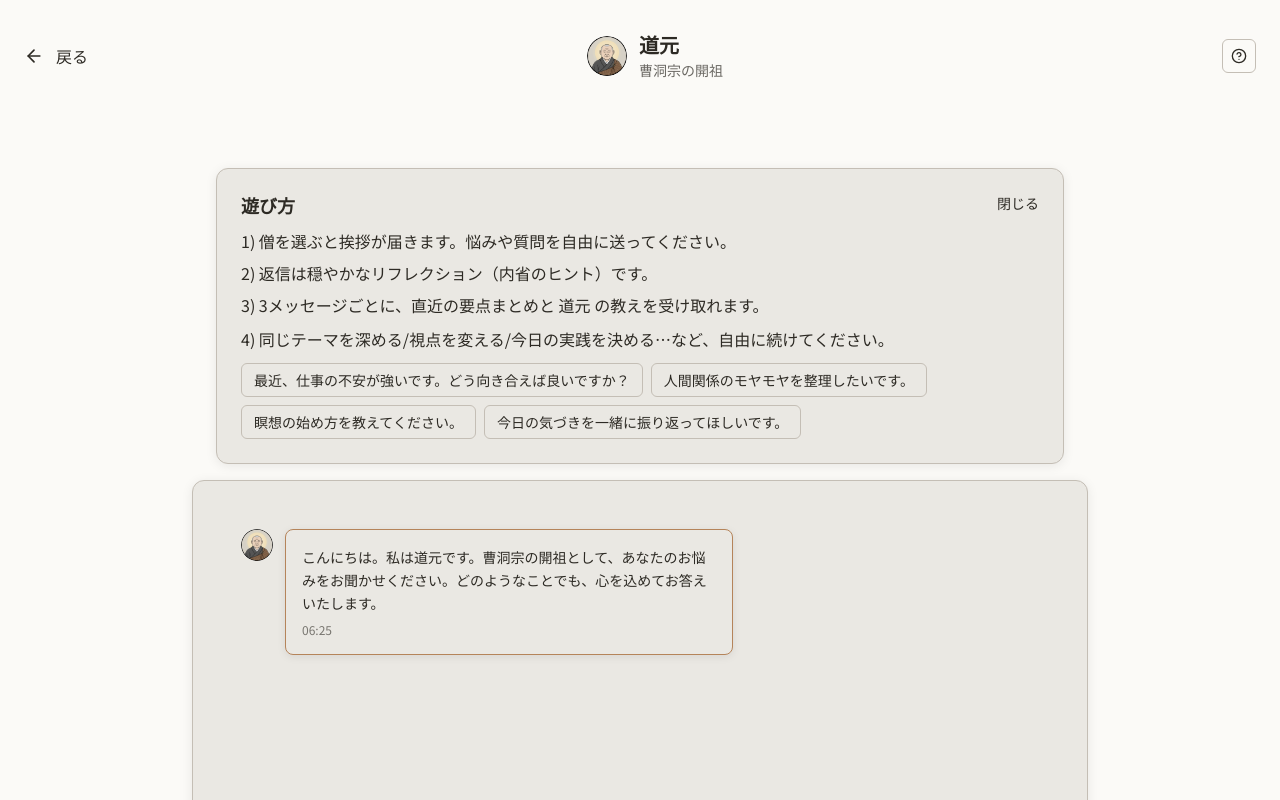
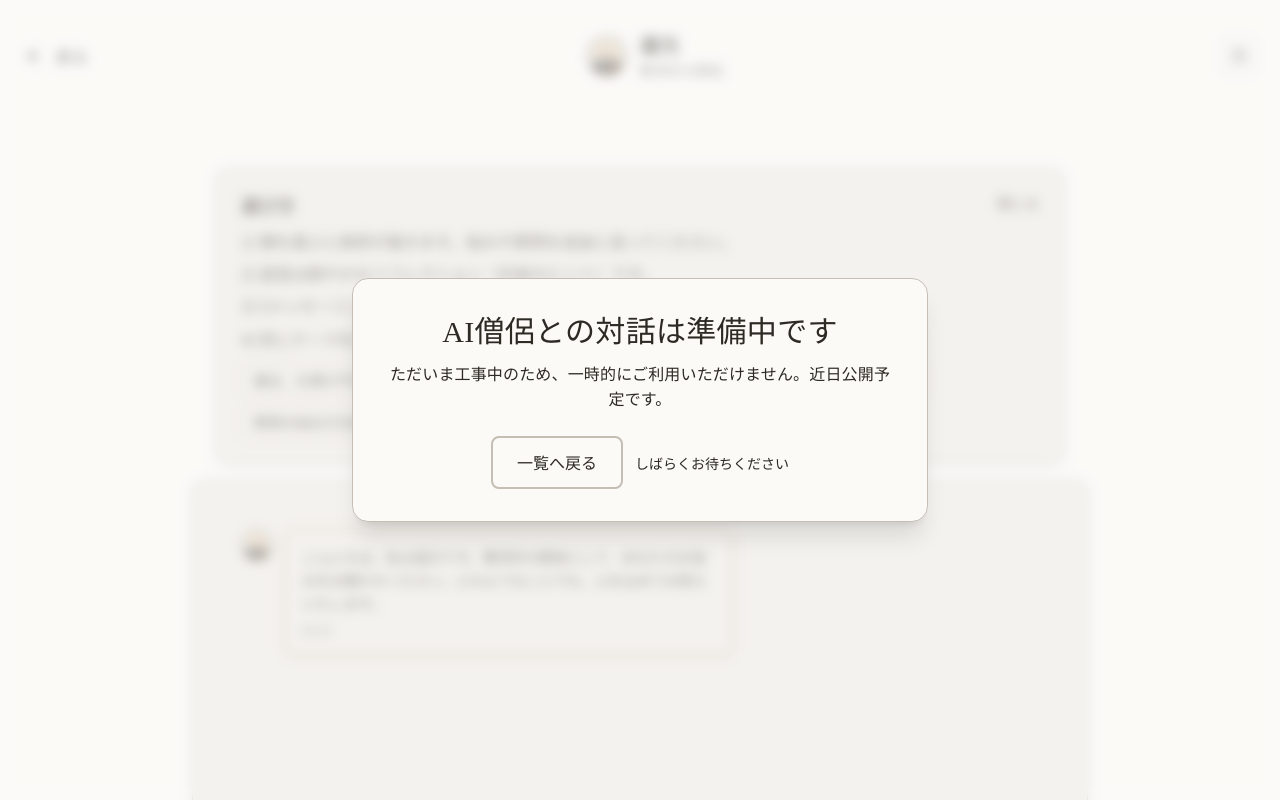
Before and after one commit to Buntamatsushita/tera-talk, a Next.js app: page /chat/dogen in a window 1280 px wide. Shown: the top 800 px of the page. Built offline with nearby package versions, Linux system fonts and the light colour scheme; no server answers.

Commit message:
チャットページとモンク詳細ページに「準備中」オーバーレイを追加し、ユーザーに利用不可の状態を通知する機能を実装しました。また、コードの可読性を向上させるために、いくつかのスタイルを整理しました。

```diff
--- a/src/app/chat/[monk]/page.tsx
+++ b/src/app/chat/[monk]/page.tsx
@@ -1,5 +1,6 @@
 import type { Metadata } from "next";
 import { notFound } from "next/navigation";
+import Link from "next/link";
 import ClientChatPage from "@/app/chat/components/ClientChatPage";
 import { monks } from "@/app/chat/monks";
 
@@ -7,18 +8,71 @@ export function generateStaticParams() {
   return Object.keys(monks).map((monk) => ({ monk }));
 }
 
-export default async function Page({ params }: { params: Promise<{ monk: string }> }) {
+export default async function Page({
+  params,
+}: {
+  params: Promise<{ monk: string }>;
+}) {
   const { monk: monkKey } = await params;
   const monk = monks[monkKey as keyof typeof monks];
   if (!monk) {
     notFound();
   }
-  return <ClientChatPage monk={monk} monkKey={monkKey} />;
+  return (
+    <>
+      <ClientChatPage monk={monk} monkKey={monkKey} />
+      {/* Under Construction Overlay */}
+      <div
+        className="fixed inset-0 z-50"
+        aria-live="polite"
+        role="dialog"
+        aria-modal="true"
+      >
+        <div
+          className="absolute inset-0"
+          style={{
+            backgroundColor: "rgba(251, 250, 247, 0.55)",
+            backdropFilter: "blur(6px)",
+            WebkitBackdropFilter: "blur(6px)",
+          }}
+        />
+        <div className="relative z-10 h-full w-full flex items-center justify-center px-4">
+          <div
+            className="w-full max-w-xl rounded-2xl p-8 text-center shadow-xl"
+            style={{
+              backgroundColor: "var(--color-base-bg)",
+              border: "1px solid var(--color-border)",
+            }}
+          >
+            <h2 className="heading-secondary mb-2">
+              AI僧侶との対話は準備中です
+            </h2>
+            <p className="body-text mb-6">
+              ただいま工事中のため、一時的にご利用いただけません。近日公開予定です。
+            </p>
+            <div className="flex items-center justify-center gap-3">
+              <Link href="/chat" className="btn-secondary-soft">
+                一覧へ戻る
+              </Link>
+              <span
+                className="font-sans text-sm"
+                style={{ color: "var(--color-text-primary)" }}
+              >
+                しばらくお待ちください
+              </span>
+            </div>
+          </div>
+        </div>
+      </div>
+    </>
+  );
 }
 
-export async function generateMetadata(
-  { params }: { params: Promise<{ monk: string }> }
-): Promise<Metadata> {
+export async function generateMetadata({
+  params,
+}: {
+  params: Promise<{ monk: string }>;
+}): Promise<Metadata> {
   const { monk: monkKey } = await params;
   const monk = monks[monkKey as keyof typeof monks];
   if (!monk) return {};
--- a/src/app/chat/[monk]/summary/page.tsx
+++ b/src/app/chat/[monk]/summary/page.tsx
@@ -155,6 +155,47 @@ export default async function SummaryPage({ params }: { params: Promise<{ monk:
           </div>
         </div>
       </main>
+      {/* Under Construction Overlay */}
+      <div
+        className="fixed inset-0 z-50"
+        aria-live="polite"
+        role="dialog"
+        aria-modal="true"
+      >
+        <div
+          className="absolute inset-0"
+          style={{
+            backgroundColor: "rgba(251, 250, 247, 0.55)",
+            backdropFilter: "blur(6px)",
+            WebkitBackdropFilter: "blur(6px)",
+          }}
+        />
+        <div className="relative z-10 h-full w-full flex items-center justify-center px-4">
+          <div
+            className="w-full max-w-xl rounded-2xl p-8 text-center shadow-xl"
+            style={{
+              backgroundColor: "var(--color-base-bg)",
+              border: "1px solid var(--color-border)",
+            }}
+          >
+            <h2 className="heading-secondary mb-2">サマリー機能は準備中です</h2>
+            <p className="body-text mb-6">
+              ただいま工事中のため、一時的にご利用いただけません。近日公開予定です。
+            </p>
+            <div className="flex items-center justify-center gap-3">
+              <Link href={`/chat/${monkKey}`} className="btn-secondary-soft">
+                対話に戻る
+              </Link>
+              <span
+                className="font-sans text-sm"
+                style={{ color: "var(--color-text-primary)" }}
+              >
+                しばらくお待ちください
+              </span>
+            </div>
+          </div>
+        </div>
+      </div>
     </div>
   );
 }
--- a/src/app/chat/page.tsx
+++ b/src/app/chat/page.tsx
@@ -25,41 +25,44 @@ const monks = [
     slug: "shaka",
     name: monkDefs.shaka.name,
     title: monkDefs.shaka.title,
-    description: "普遍的かつ根本的な教えに基づいた回答をします。人生の根本的な悩みや、仏教の基本的な教えについて相談できます。",
+    description:
+      "普遍的かつ根本的な教えに基づいた回答をします。人生の根本的な悩みや、仏教の基本的な教えについて相談できます。",
     image: monkDefs.shaka.image,
     characteristics: [
       "慈悲深く、すべての生き物を平等に愛する",
       "智慧に満ちた教えで根本的な解決を示す",
       "四諦八正道に基づいた実践的な助言",
-      "執着を手放すことの大切さを説く"
-    ]
+      "執着を手放すことの大切さを説く",
+    ],
   },
   {
     slug: "kukai",
     name: monkDefs.kukai.name,
     title: monkDefs.kukai.title,
-    description: "密教の視点から、現実世界での実践的な助言を与えます。修行や瞑想、現世での成功について相談できます。",
+    description:
+      "密教の視点から、現実世界での実践的な助言を与えます。修行や瞑想、現世での成功について相談できます。",
     image: monkDefs.kukai.image,
     characteristics: [
       "密教の深い智慧と実践的な教え",
       "現世での成功と精神的な成長の両立",
       "真言（マントラ）による心の浄化",
-      "宇宙との一体感を重視する"
-    ]
+      "宇宙との一体感を重視する",
+    ],
   },
   {
     slug: "dogen",
     name: monkDefs.dogen.name,
     title: monkDefs.dogen.title,
-    description: "禅の思想に基づき、自己との向き合い方を諭します。瞑想、坐禅、自己探求について相談できます。",
+    description:
+      "禅の思想に基づき、自己との向き合い方を諭します。瞑想、坐禅、自己探求について相談できます。",
     image: monkDefs.dogen.image,
     characteristics: [
       "只管打坐（ただひたすら坐る）の教え",
       "今この瞬間を大切にする生き方",
       "自己と向き合う深い内省",
-      "自然との調和を重視する"
-    ]
-  }
+      "自然との調和を重視する",
+    ],
+  },
 ];
 
 export default function ChatPage() {
@@ -67,7 +70,10 @@ export default function ChatPage() {
   return (
     <PageLayout currentPage="chat">
       <div className="max-w-4xl mx-auto">
-        <div className="text-center mb-16 relative" style={{ minHeight: "140px" }}>
+        <div
+          className="text-center mb-16 relative"
+          style={{ minHeight: "140px" }}
+        >
           <CharacterFigure
             name="welcome"
             decorative
@@ -77,9 +83,7 @@ export default function ChatPage() {
             sizesOverride="(max-width: 1024px) 30vw, 150px"
             fitParentHeight
           />
-          <h2 className="heading-primary mb-6">
-            AI僧侶に相談
-          </h2>
+          <h2 className="heading-primary mb-6">AI僧侶に相談</h2>
           <p className="body-text-lg leading-relaxed">
             著名な僧侶を模したAIに、あなたの悩みや疑問を相談できます。
             <br />
@@ -92,19 +96,22 @@ export default function ChatPage() {
           {monks.map((monk) => (
             <Card key={monk.slug} className="group-hover:scale-105">
               <div className="flex items-start space-x-6">
-                <div className="w-20 h-20 rounded-2xl overflow-hidden flex items-center justify-center flex-shrink-0" style={{ backgroundColor: 'var(--color-accent)' }}>
+                <div
+                  className="w-20 h-20 rounded-2xl overflow-hidden flex items-center justify-center flex-shrink-0"
+                  style={{ backgroundColor: "var(--color-accent)" }}
+                >
                   {/* eslint-disable-next-line @next/next/no-img-element */}
-                  <img src={`${basePath}${monk.image}`} alt={`${monk.name}のアイコン`} className="w-full h-full object-cover" />
+                  <img
+                    src={`${basePath}${monk.image}`}
+                    alt={`${monk.name}のアイコン`}
+                    className="w-full h-full object-cover"
+                  />
                 </div>
                 <div className="flex-1">
                   <div className="flex items-start justify-between mb-4">
                     <div className="flex items-center space-x-3">
-                      <h3 className="heading-secondary">
-                        {monk.name}
-                      </h3>
-                      <span className="body-text-lg">
-                        {monk.title}
-                      </span>
+                      <h3 className="heading-secondary">{monk.name}</h3>
+                      <span className="body-text-lg">{monk.title}</span>
                     </div>
                     <FavoriteButton
                       id={`monk:/chat/${monk.slug}`}
@@ -112,7 +119,7 @@ export default function ChatPage() {
                       title={monk.name}
                       description={monk.description}
                       url={`/chat/${monk.slug}`}
-                      icon={monk.name.substring(0,1)}
+                      icon={monk.name.substring(0, 1)}
                       color={"from-green-500 to-green-600"}
                     />
                   </div>
@@ -120,7 +127,10 @@ export default function ChatPage() {
                     <p className="body-text mb-6 leading-relaxed">
                       {monk.description}
                     </p>
-                    <div className="flex items-center font-semibold group-hover:translate-x-2 transition-transform" style={{ color: 'var(--color-success)' }}>
+                    <div
+                      className="flex items-center font-semibold group-hover:translate-x-2 transition-transform"
+                      style={{ color: "var(--color-success)" }}
+                    >
                       相談を始める
                       <ArrowRight className="w-4 h-4 ml-2" />
                     </div>
@@ -134,30 +144,53 @@ export default function ChatPage() {
         {/* Consultation Tips */}
         <Card className="mt-16">
           <div className="flex items-center mb-6">
-            <MessageCircle className="w-8 h-8 mr-3" style={{ color: 'var(--color-success)' }} />
+            <MessageCircle
+              className="w-8 h-8 mr-3"
+              style={{ color: "var(--color-success)" }}
+            />
             <h3 className="heading-secondary">相談のコツ</h3>
           </div>
           <div className="grid md:grid-cols-2 gap-6">
             <div>
-              <h4 className="font-semibold mb-2" style={{ color: 'var(--color-text-primary)' }}>1. 具体的に相談する</h4>
+              <h4
+                className="font-semibold mb-2"
+                style={{ color: "var(--color-text-primary)" }}
+              >
+                1. 具体的に相談する
+              </h4>
               <p className="body-text">
                 悩みや疑問を具体的に説明することで、より適切な助言を得ることができます。
               </p>
             </div>
             <div>
-              <h4 className="font-semibold mb-2" style={{ color: 'var(--color-text-primary)' }}>2. 僧侶を選ぶ</h4>
+              <h4
+                className="font-semibold mb-2"
+                style={{ color: "var(--color-text-primary)" }}
+              >
+                2. 僧侶を選ぶ
+              </h4>
               <p className="body-text">
                 それぞれの僧侶には異なる特徴があります。相談内容に応じて適切な僧侶を選びましょう。
               </p>
             </div>
             <div>
-              <h4 className="font-semibold mb-2" style={{ color: 'var(--color-text-primary)' }}>3. 継続的に相談する</h4>
+              <h4
+                className="font-semibold mb-2"
+                style={{ color: "var(--color-text-primary)" }}
+              >
+                3. 継続的に相談する
+              </h4>
               <p className="body-text">
                 一度の相談で解決しない場合も、継続的に相談することで理解が深まります。
               </p>
             </div>
             <div>
-              <h4 className="font-semibold mb-2" style={{ color: 'var(--color-text-primary)' }}>4. 実践を心がける</h4>
+              <h4
+                className="font-semibold mb-2"
+                style={{ color: "var(--color-text-primary)" }}
+              >
+                4. 実践を心がける
+              </h4>
               <p className="body-text">
                 得られた助言を実際の生活で実践することで、より深い理解と変化を得られます。
               </p>
@@ -165,6 +198,56 @@ export default function ChatPage() {
           </div>
         </Card>
       </div>
+      {/* Under Construction Overlay */}
+      <div
+        className="fixed inset-0 z-50"
+        aria-live="polite"
+        role="dialog"
+        aria-modal="true"
+      >
+        {/* Backdrop */}
+        <div
+          className="absolute inset-0"
+          style={{
+            backgroundColor: "rgba(251, 250, 247, 0.55)",
+            backdropFilter: "blur(6px)",
+            WebkitBackdropFilter: "blur(6px)",
+          }}
+        />
+        {/* Modal container */}
+        <div className="relative z-10 h-full w-full flex items-center justify-center px-4">
+          <div
+            className="w-full max-w-xl rounded-2xl p-8 text-center shadow-xl"
+            style={{
+              backgroundColor: "var(--color-base-bg)",
+              border: "1px solid var(--color-border)",
+            }}
+          >
+            <div
+              className="w-16 h-16 mx-auto mb-4 rounded-2xl flex items-center justify-center"
+              style={{ backgroundColor: "var(--color-accent)" }}
+              aria-hidden="true"
+            >
+              <MessageCircle className="w-8 h-8" style={{ color: "#ffffff" }} />
+            </div>
+            <h2 className="heading-secondary mb-2">AI僧侶に相談は準備中です</h2>
+            <p className="body-text mb-6">
+              ただいま工事中のため、一時的にご利用いただけません。近日公開予定です。
+            </p>
+            <div className="flex items-center justify-center gap-3">
+              <Link href="/" className="btn-secondary-soft">
+                ホームへ戻る
+              </Link>
+              <span
+                className="font-sans text-sm"
+                style={{ color: "var(--color-text-primary)" }}
+              >
+                しばらくお待ちください
+              </span>
+            </div>
+          </div>
+        </div>
+      </div>
     </PageLayout>
   );
 }
```
Also changed, not shown: src/app/chat/components/ClientChatPage.tsx (+60 -26 lines).
